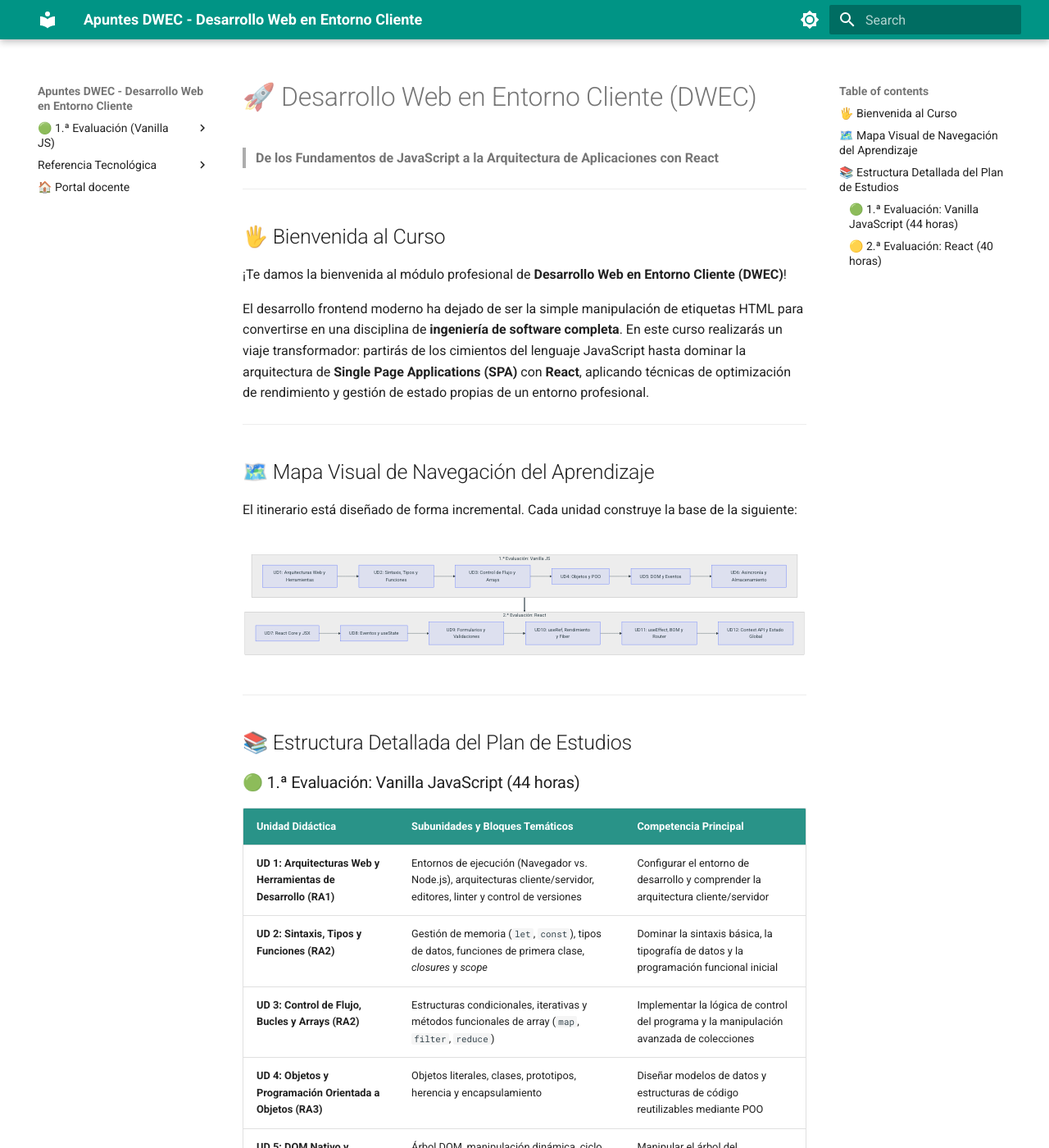
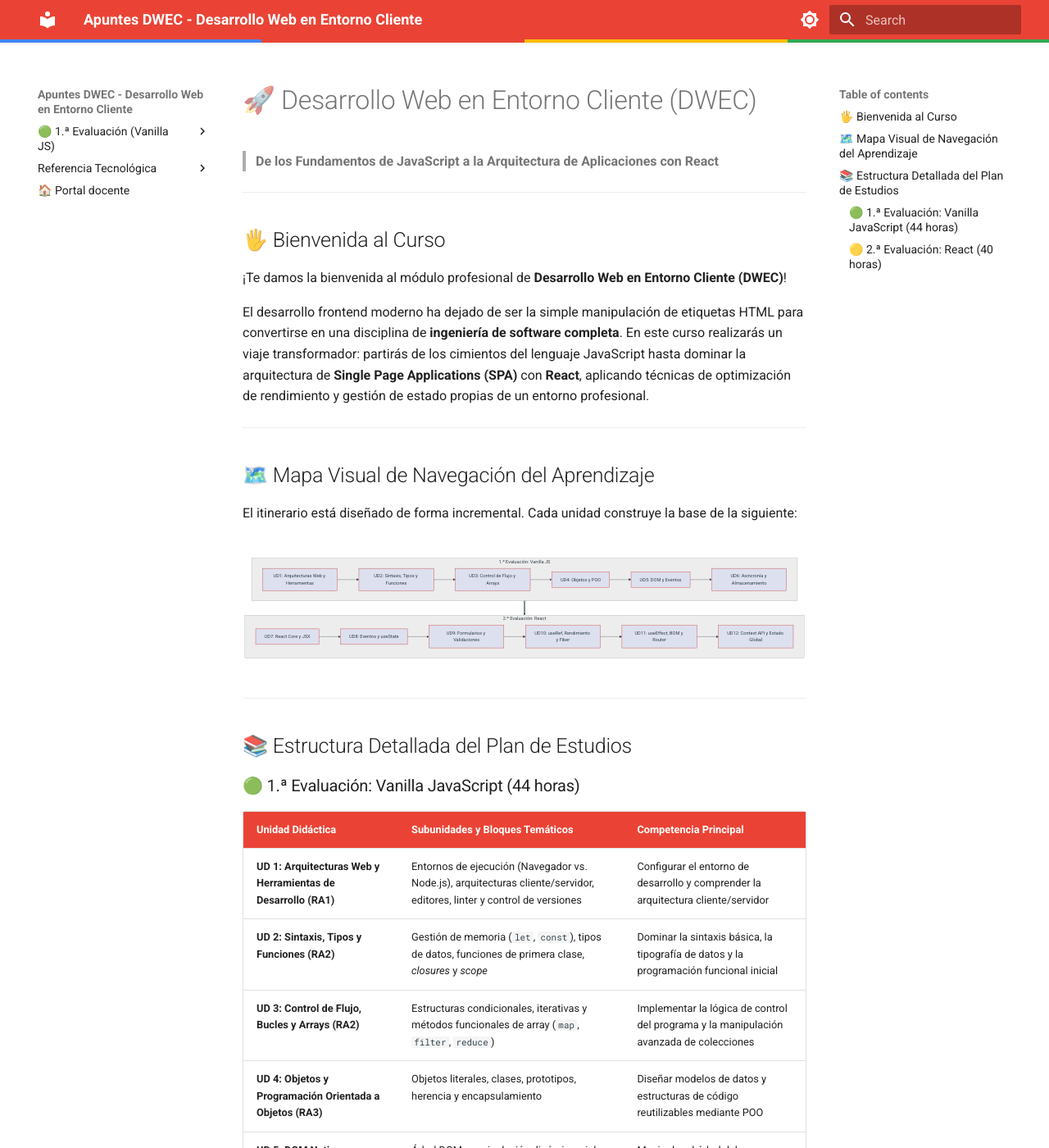
Before and after one commit to jmfiorisies/dwec, an MkDocs documentation site: the page built from docs/index.md, in a window 1280 px wide and 1400 px high. Shown: the whole window at 82% size. Built offline with MkDocs 1.6.1 and Material for MkDocs 9.7.7, drawn with Linux system fonts in a browser that asks for light colours.

Commit message:
feat: color base de la asignatura, redirecciones de URLs antiguas y ajustes
- Paleta custom con el color de la asignatura y la franja común del portal
- mkdocs-redirects: las URLs anteriores al refactor redirigen a las nuevas
  y las fichas técnicas antiguas al portal (jmfiorisies.github.io/tech)

Co-Authored-By: Claude Opus 5.5 <noreply@anthropic.com>

```diff
--- a/docs/stylesheets/extra.css
+++ b/docs/stylesheets/extra.css
@@ -1,3 +1,30 @@
+/* ============================================================
+   Color base de la asignatura (DWEC) · común con el portal docente
+   ============================================================ */
+:root {
+  --asig: #ea4335;
+  --stripe: linear-gradient(90deg, #4285f4 0 25%, #ea4335 25% 50%, #fbbc04 50% 75%, #34a853 75% 100%);
+  --md-primary-fg-color:        var(--asig);
+  --md-primary-fg-color--light: color-mix(in srgb, var(--asig) 80%, #fff);
+  --md-primary-fg-color--dark:  color-mix(in srgb, var(--asig) 80%, #000);
+  --md-primary-bg-color:        #ffffff;
+  --md-primary-bg-color--light: color-mix(in srgb, #ffffff 70%, transparent);
+  --md-accent-fg-color:         #c5221f;
+}
+[data-md-color-scheme="default"] { --md-typeset-a-color: #c5221f; }
+[data-md-color-scheme="slate"]   { --md-typeset-a-color: #f28b82; --md-accent-fg-color: #f28b82; }
+
+/* Franja con los colores de las 4 asignaturas bajo la cabecera */
+.md-header { box-shadow: 0 1px 4px rgba(0,0,0,.08); border-bottom: 4px solid transparent; border-image: var(--stripe) 1; }
+
+/* Cabecera de las tablas con el color de la asignatura */
+.md-typeset table:not([class]) th {
+  background-color: var(--asig) !important;
+  color: var(--md-primary-bg-color) !important;
+  font-weight: 700;
+}
+.md-typeset table:not([class]) tr:hover { background-color: color-mix(in srgb, var(--asig) 6%, transparent); }
+
 /* ============================================================
    Diagramas Mermaid: usamos el soporte NATIVO de Material for
    MkDocs (activado via pymdownx.superfences en mkdocs.yml), que
@@ -23,9 +50,3 @@
   fill: #1e293b !important;
   opacity: 0.9;
 }
-/* Color verde azulado para la cabecera de las tablas */
-.md-typeset table:not([class]) th {
-  background-color: #299388 !important; /* Verde teal de la imagen */
-  color: #ffffff !important;           /* Texto blanco brillante */
-  font-weight: bold;
-}
--- a/mkdocs.yml
+++ b/mkdocs.yml
@@ -4,16 +4,16 @@ theme:
   palette:
     # Modo Claro
     - scheme: default
-      primary: teal        # Mantiene el color verde/teal de tu cabecera
-      accent: indigo
+      primary: custom
+      accent: custom
       toggle:
         icon: material/brightness-7
         name: Cambiar a modo oscuro
 
     # Modo Oscuro
     - scheme: slate
-      primary: teal
-      accent: indigo
+      primary: custom
+      accent: custom
       toggle:
         icon: material/brightness-4
         name: Cambiar a modo claro
@@ -43,6 +43,15 @@ extra_javascript:
 
 extra_css:
   - stylesheets/extra.css
+
+plugins:
+  - search
+  - redirects:
+      redirect_maps:
+        'dwec/ud1.md': 'unidades/ud01.md'
+        'dwec/ud2.md': 'unidades/ud02.md'
+        'dwec/ud3.md': 'unidades/ud03.md'
+        'dwec/docker.md': 'https://jmfiorisies.github.io/tech/docker/'
 
 nav:
   - Inicio: index.md
```
